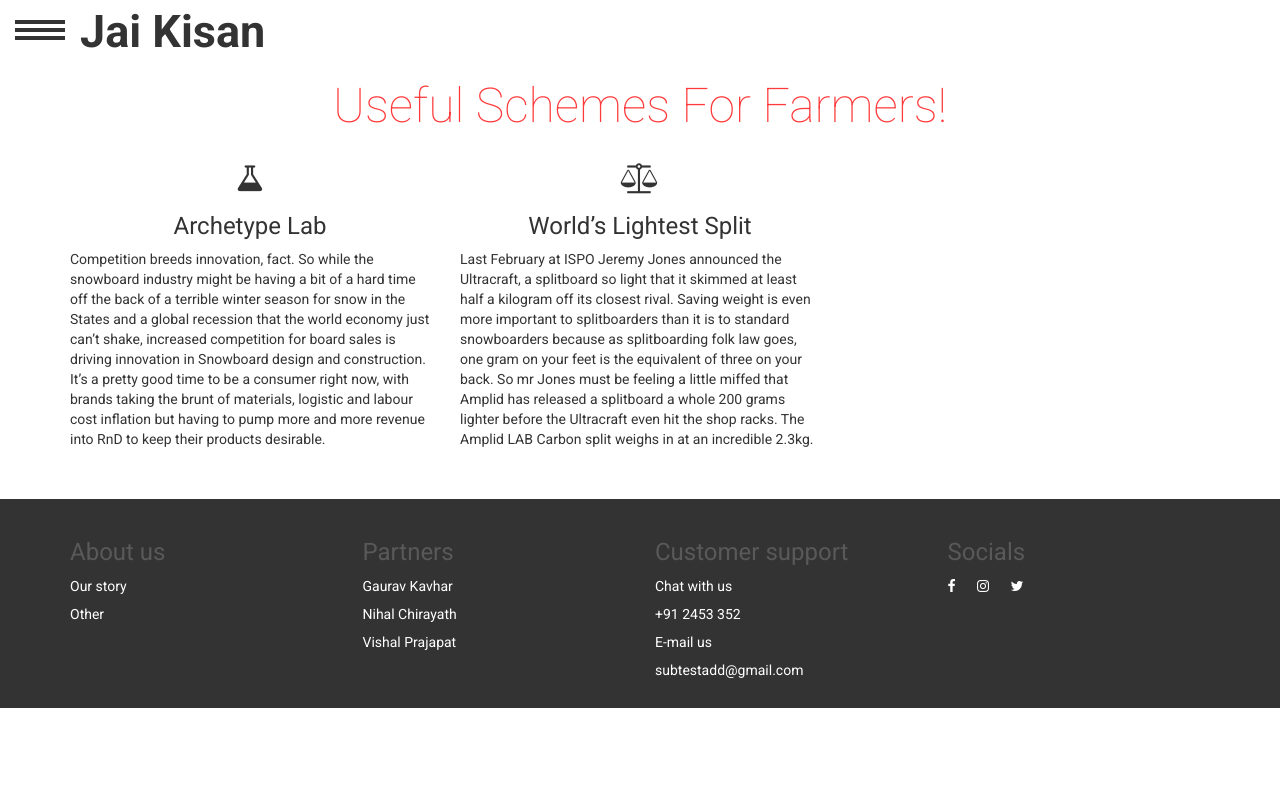
After one commit to vishalzyy/JaiKisan, a PHP site: page /Storage.php in a window 1280 px wide. The commit adds this page. Run offline with PHP 8.4, Linux system fonts and the light colour scheme; some libraries are stand-ins or nearby versions.

Commit message:
Made images offline , added storage.php , Small ui changes

```diff
--- /dev/null
+++ b/Storage.php
@@ -0,0 +1,133 @@
+<?php
+include 'connect.php' ;
+?>
+<html >
+<head>
+  <meta charset="UTF-8">
+  <link rel="shortcut icon" href="icon.png" />
+  <title>Jai Kisan - Home</title>
+  <link rel='stylesheet prefetch' href='http://maxcdn.bootstrapcdn.com/bootstrap/3.3.5/css/bootstrap.min.css'>
+<link rel='stylesheet prefetch' href='https://maxcdn.bootstrapcdn.com/font-awesome/4.4.0/css/font-awesome.min.css'>
+
+      <link rel="stylesheet" href="css/style.css">
+
+
+</head>
+
+<body>
+  <div class="site-outer">
+	<nav class="navbar navbar-fixed-top">
+		<section class="container-fluid">
+			<div class="row">
+				<div class="container-menu">
+					<nav class="menu" id="hb">
+						<div></div>
+						<div></div>
+						<div></div>
+					</nav>
+					<div class="logotype">
+						<div class="big hero">Jai Kisan</div>
+					</div>
+				</div>
+			</div>
+		</section>
+	</nav>
+  <div class="row mg">
+    <!-- FIRST ROW -->
+    <div class="container">
+      <h1 class="text-center head red">Useful Schemes For Farmers!</h1>
+      <div class="row">
+        <div class="col-md-4 col-sm-6 col-xs-12">
+          <div class="product-box">
+            <h2 class="text-center"><i class="fa fa-flask"></i></h2>
+            <h3 class="text-center">Archetype Lab</h3>
+            <p>Competition breeds innovation, fact. So while the snowboard industry might be having a bit of a hard time off the back of a terrible winter season for snow in the States and a global recession that the world economy just can’t shake, increased
+              competition for board sales is driving innovation in Snowboard design and construction. It’s a pretty good time to be a consumer right now, with brands taking the brunt of materials, logistic and labour cost inflation but having to pump more
+              and more revenue into RnD to keep their products desirable.</p>
+          </div>
+        </div>
+        <div class="col-md-4 col-sm-6 col-xs-12">
+          <div class="product-box">
+            <h2 class="text-center"><i class="fa fa-balance-scale"></i></h2>
+            <h3 class="text-center">World’s Lightest Split</h3>
+            <p>Last February at ISPO Jeremy Jones announced the Ultracraft, a splitboard so light that it skimmed at least half a kilogram off its closest rival. Saving weight is even more important to splitboarders than it is to standard snowboarders because
+              as splitboarding folk law goes, one gram on your feet is the equivalent of three on your back. So mr Jones must be feeling a little miffed that Amplid has released a splitboard a whole 200 grams lighter before the Ultracraft even hit the shop
+              racks. The Amplid LAB Carbon split weighs in at an incredible 2.3kg.</p>
+          </div>
+        </div>
+      </div>
+    </div>
+  </div>
+</div>
+<div class="footer">
+  <footer class="footer-inner">
+    <div class="container">
+      <div class="row">
+        <div class="col-md-3">
+          <h3 class="h3">About us</h3>
+          <ul class="footer-list">
+            <li><a href="#">Our story</a></li>
+            <li><a href="#">Other</a></li>
+          </ul>
+        </div>
+        <div class="col-md-3">
+          <h3 class="h3">Partners</h3>
+          <ul class="footer-list">
+            <li><a href="https://github.com/GK4444">Gaurav Kavhar</a></li>
+            <li><a href="https://github.com/NiC24">Nihal Chirayath</a></li>
+            <li><a href="https://github.com/vishalzyy">Vishal Prajapat</a></li>
+          </ul>
+        </div>
+        <div class="col-md-3">
+          <h3 class="h3">Customer support</h3>
+          <ul class="footer-list">
+            <li>Chat with us</li>
+            <li>+91 2453 352</li>
+            <li>E-mail us</li>
+            <li>subtestadd@gmail.com</li>
+          </ul>
+        </div>
+        <div class="col-md-3">
+          <h3 class="h3">Socials</h3>
+          <ul class="footer-list footer-list-inline">
+            <li><a href="#"><i class="fa fa-facebook"></i></a></li>
+            <li><a href="#"><i class="fa fa-instagram"></i></a></li>
+            <li><a href="#"><i class="fa fa-twitter"></i></a></li>
+          </ul>
+        </div>
+      </div>
+    </div>
+  </footer>
+</div>
+<!-- NAVIGATION -->
+<div class="navigation">
+  <div class="navigation-content">
+    <h3>Menu</h3>
+    <ul class="navigation-menu">
+      <li>Your Here : <a href="#" class="active">Storage Spaces</a></li>
+      <li><a href="index.php"><i class="orange fa fa-circle"></i>Home</a></li>
+      <li><a href="#"><i class="red fa fa-circle"></i>Farmer's Rights</a></li>
+      <li><a href="#"><i class="beige fa fa-circle"></i>Major Crops & Markets</a></li>
+      <li><a href="#"><i class="blue fa fa-circle"></i>New Technology</a></li>
+    </ul>
+    <h3>More</h3>
+    <ul class="navigation-menu">
+      <li><a href="#">About Us</a></li>
+      <li><a href="#">Contact</a></li>
+      <li><a href="#">Info</a></li>
+      <li><a href="#">Customer Service</a></li>
+    </ul>
+  </div>
+</div>
+</div>
+
+
+<script src='http://cdnjs.cloudflare.com/ajax/libs/jquery/2.1.3/jquery.min.js'></script>
+<script src='http://cdnjs.cloudflare.com/ajax/libs/jqueryui/1.11.2/jquery-ui.min.js'></script>
+<script src='http://cdnjs.cloudflare.com/ajax/libs/handlebars.js/3.0.0/handlebars.min.js'></script>
+<script src='http://maxcdn.bootstrapcdn.com/bootstrap/3.3.5/js/bootstrap.min.js'></script>
+
+  <script src="js/index.js"></script>
+
+</body>
+</html>
```
Also changed, not shown: index.php (+9 -9 lines), dfsgs.jpg (added), farmer1.jpg (added), orig.jpg (added), storage.jpg (added).
